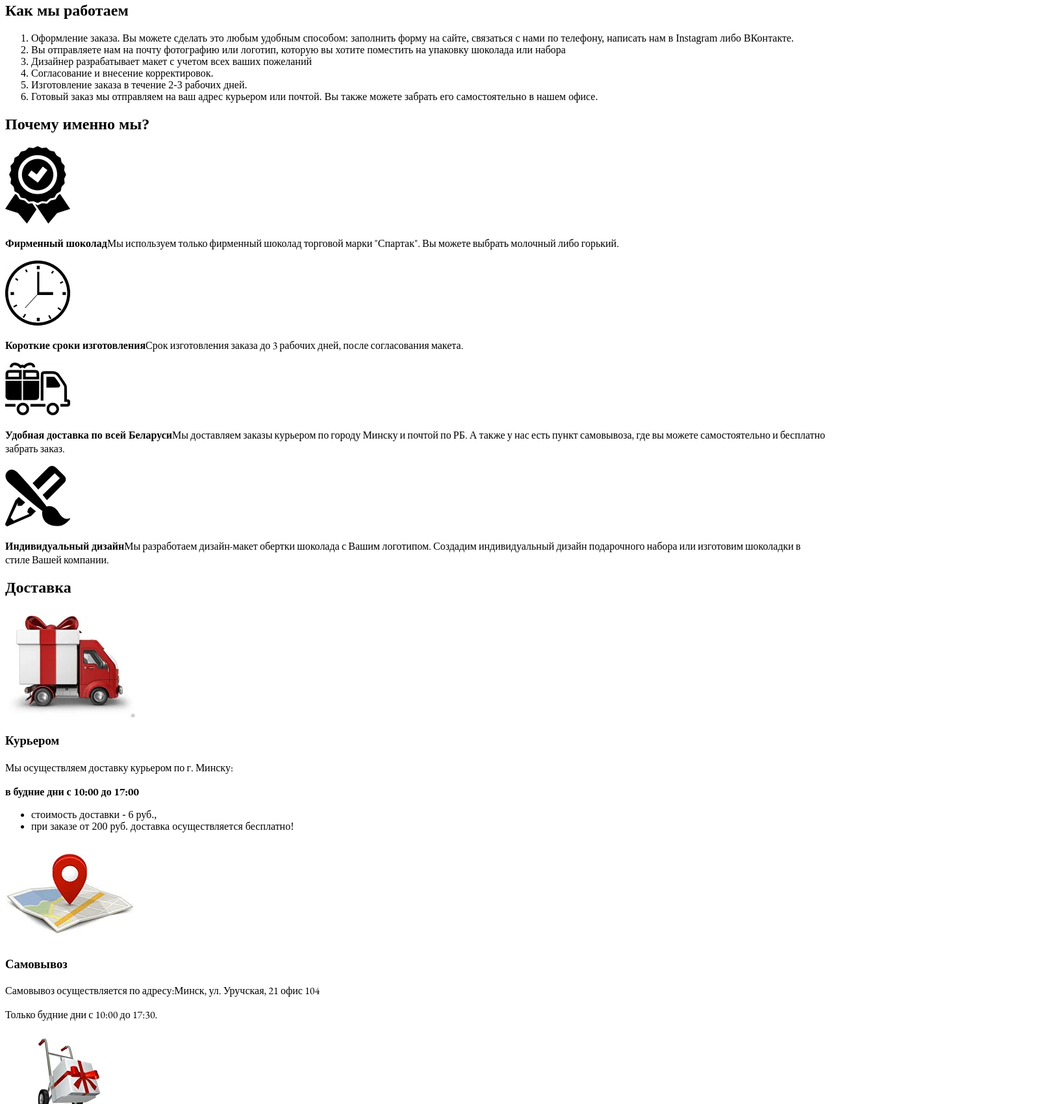
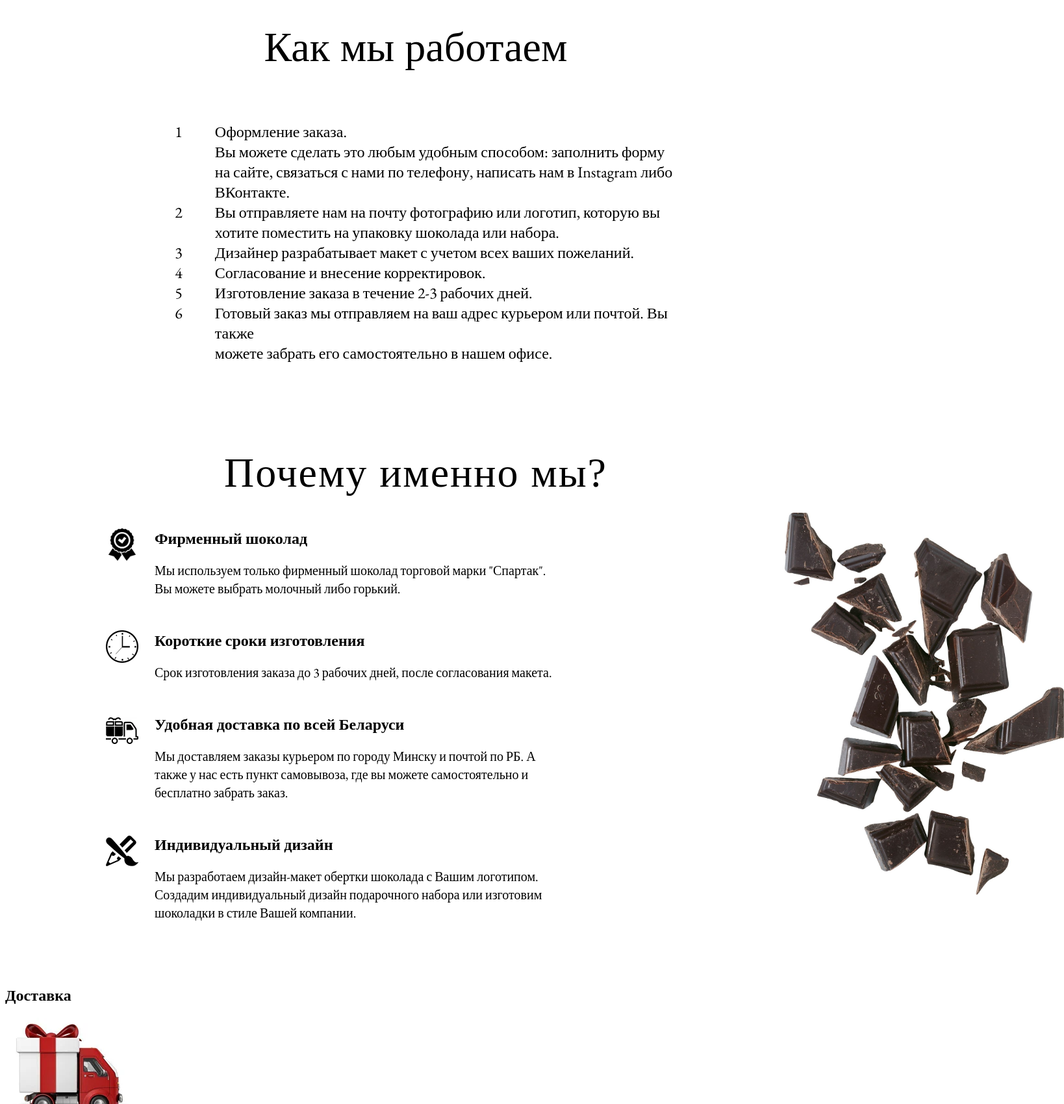
Before and after one commit to big14-front/choco_project, a plain HTML site: page index.html in a window 1280 px wide. Shown: the part 2221-3920 px from the top of the page at 65% size, 1638 px wide, since content can reach past the window. Drawn offline with nearby package versions, Linux system fonts and the light colour scheme; a web font is replaced by a local one.

Commit message:
ready 5 section

```diff
--- a/category.css
+++ b/category.css
@@ -28,6 +28,6 @@
 }
 
 #category > div > div > h3 {
-    font-weight: 400 ;
+    font-weight: 400;
     font-size: 32px;
 }
--- /dev/null
+++ b/howwork.css
@@ -0,0 +1,26 @@
+#howwork {
+    display: flex;
+    flex-direction: column;
+    justify-content: center;
+    align-items: center;
+}
+
+#howwork > h2 {
+    font-weight: 400;
+    font-size: 64px;
+}
+
+#howwork > ol {
+    font-weight: 400;
+    font-size: 24px;
+    width: 60%;
+}
+
+#howwork > ol > li {
+    padding-left: 50px;
+}
+
+#howwork > ol > li::marker {
+    margin-right: 87px;
+    content: counter(list-item);
+}
--- a/index.html
+++ b/index.html
@@ -10,6 +10,8 @@
     <link rel="stylesheet" href="main.css">
     <link rel="stylesheet" href="section-about.css">
     <link rel="stylesheet" href="category.css">
+    <link rel="stylesheet" href="howwork.css">
+    <link rel="stylesheet" href="why.css">
 </head>
 <body>
     <header>
@@ -68,43 +70,71 @@
         </div>
     </section>
 
-    <section>
+    <section id="howwork">
         <h2 class="font-famaly-secondary">Как мы работаем</h2>
-        <ol>
-            <li>Оформление заказа. Вы можете сделать это любым удобным способом: заполнить форму на сайте,
-                связаться с нами по телефону, написать нам в Instagram либо ВКонтакте.</li>
+        <ol class="font-famaly-primary">
+            <li>Оформление заказа.<br> Вы можете сделать это любым удобным способом: заполнить форму на сайте,
+            связаться с нами по телефону, написать нам в Instagram либо ВКонтакте.</li>
             <li>Вы отправляете нам на почту фотографию или логотип, которую вы хотите
-                поместить на упаковку шоколада или набора</li>
-            <li>Дизайнер разрабатывает макет с учетом всех ваших пожеланий</li>
+            поместить на упаковку шоколада или набора.</li>
+            <li>Дизайнер разрабатывает макет с учетом всех ваших пожеланий.</li>
             <li>Согласование и внесение корректировок.</li>
             <li>Изготовление заказа в течение 2-3 рабочих дней.</li>
-            <li>Готовый заказ мы отправляем на ваш адрес курьером или почтой. Вы также
-                можете забрать его самостоятельно в нашем офисе.</li>
+            <li>Готовый заказ мы отправляем на ваш адрес курьером или почтой. Вы также<br>
+            можете забрать его самостоятельно в нашем офисе.</li>
         </ol>
     </section>
 
-    <section>
-        <h2 class="font-famaly-secondary">Почему именно мы?</h2>
+<section id="why">
+    <h2 class="font-famaly-secondary">Почему именно мы?</h2>
+    <div class="why-content">
+        <div class="why-advantages">
         <div class="advantage">
-        <img src="img/c9f10fda29a3a20149c4a78554a64f16111a7452.png" alt="icon">
-        <p class="font-famaly-primary"><strong>Фирменный шоколад</strong>Мы используем только фирменный шоколад торговой марки "Спартак". Вы можете выбрать молочный либо горький.</p>
+            <div class="icon">
+            <img src="img/c9f10fda29a3a20149c4a78554a64f16111a7452.png" alt="">
+            </div>
+            <div class="text">
+            <strong class="font-famaly-primary">Фирменный шоколад</strong>
+            <p class="font-famaly-primary">Мы используем только фирменный шоколад торговой марки "Спартак". <br> Вы можете выбрать молочный либо горький.</p>
+            </div>
         </div>
 
         <div class="advantage">
-        <img src="img/dca25bfd8ab7e6b7a75539e1be04a5327f882f2d.png" alt="icon2">
-        <p class="font-famaly-primary"><strong>Короткие сроки изготовления</strong>Срок изготовления заказа до 3 рабочих дней, после согласования макета.</p>
+            <div class="icon">
+            <img src="img/dca25bfd8ab7e6b7a75539e1be04a5327f882f2d.png" alt="">
+            </div>
+            <div class="text">
+            <strong class="font-famaly-primary">Короткие сроки изготовления</strong>
+            <p class="font-famaly-primary">Срок изготовления заказа до 3 рабочих дней, после согласования макета.</p>
+            </div>
         </div>
 
         <div class="advantage">
-            <img src="img/6801f14707b1d4cb1b25c77925d4fd8b9094e0b6.png" alt="icon3">
-            <p class="font-famaly-primary"><strong>Удобная доставка по всей Беларуси</strong>Мы доставляем заказы курьером по городу  Минску и почтой по РБ. А также у нас есть пункт самовывоза, где вы  можете самостоятельно и бесплатно забрать заказ.</p>
+            <div class="icon">
+            <img src="img/6801f14707b1d4cb1b25c77925d4fd8b9094e0b6.png" alt="">
+            </div>
+            <div class="text">
+            <strong class="font-famaly-primary">Удобная доставка по всей Беларуси</strong>
+            <p class="font-famaly-primary">Мы доставляем заказы курьером по городу  Минску и почтой по РБ. А <br> также у нас есть пункт самовывоза, где вы  можете самостоятельно и <br> бесплатно забрать заказ.    </p>
+            </div>
         </div>
 
         <div class="advantage">
-        <img src="img/7e0114ac3e7a9df6acf67df5ad0c41ff1ef2981f.png" alt="icon4">
-        <p class="font-famaly-primary"><strong>Индивидуальный дизайн</strong>Мы разработаем дизайн-макет обертки  шоколада с Вашим логотипом. Создадим индивидуальный дизайн подарочного  набора или изготовим шоколадки в стиле Вашей компании.</p>
+            <div class="icon">
+            <img src="img/7e0114ac3e7a9df6acf67df5ad0c41ff1ef2981f.png" alt="">
+            </div>
+            <div class="text">
+            <strong class="font-famaly-primary">Индивидуальный дизайн</strong>
+            <p class="font-famaly-primary">Мы разработаем дизайн-макет обертки  шоколада с Вашим логотипом. <br> Создадим индивидуальный дизайн подарочного  набора или изготовим <br> шоколадки в стиле Вашей компании.</p>
+            </div>
         </div>
-    </section>
+        </div>
+
+        <div class="why-image">
+        <img src="img/479bd65d15cfc2314b534798f04a5e1d630ea774.jpg" alt="chocolade2">
+        </div>
+    </div>
+</section>
 
     <section id="delivery">
         <h2 class="font-famaly-secondary">Доставка</h2>
@@ -142,6 +172,5 @@
             </div>
         </div>
     </section>
-    <footer></footer>
 </body>
 </html>
--- /dev/null
+++ b/why.css
@@ -0,0 +1,76 @@
+#why {
+    position: relative;
+    padding: 60px 0;
+}
+
+#why > h2 {
+    font-weight: 400;
+    font-size: 64px;
+    text-align: center;
+    line-height: 100%;
+    letter-spacing: 0.03em;
+}
+
+.why-content {
+    display: flex;
+    justify-content: flex-start;
+    align-items: flex-start;
+    gap: 152px;
+    padding-left: 155px;
+    padding-right: 69px;
+    position: relative;
+}
+
+.why-advantages {
+    display: flex;
+    flex-direction: column;
+    gap: 30px;
+    max-width: 700px;
+}
+
+.advantage {
+    display: flex;
+    align-items: flex-start;
+}
+
+.icon {
+    width: 40px;
+    height: 40px;
+    flex-shrink: 0;
+}
+
+.icon img {
+    width: 50px;
+    height: 50px;
+    object-fit: contain;
+}
+
+.text {
+    margin-left: 35px;
+}
+
+.text strong {
+    display: block;
+    font-size: 24px;
+    width: 700px;
+    margin-bottom: 5px;
+    font-weight: 600;
+}
+
+.text p {
+    font-size: 20px;
+    line-height: 1.4;
+}
+
+.why-image {
+    position: absolute;
+    top: 75px;
+    left: 1200px;
+    transform: translateY(-100px);
+}
+
+.why-image img {
+    width: 430px;
+    height: 590px;
+    object-fit: contain;
+}
```
Also changed, not shown: img/479bd65d15cfc2314b534798f04a5e1d630ea774.jpg (added).
